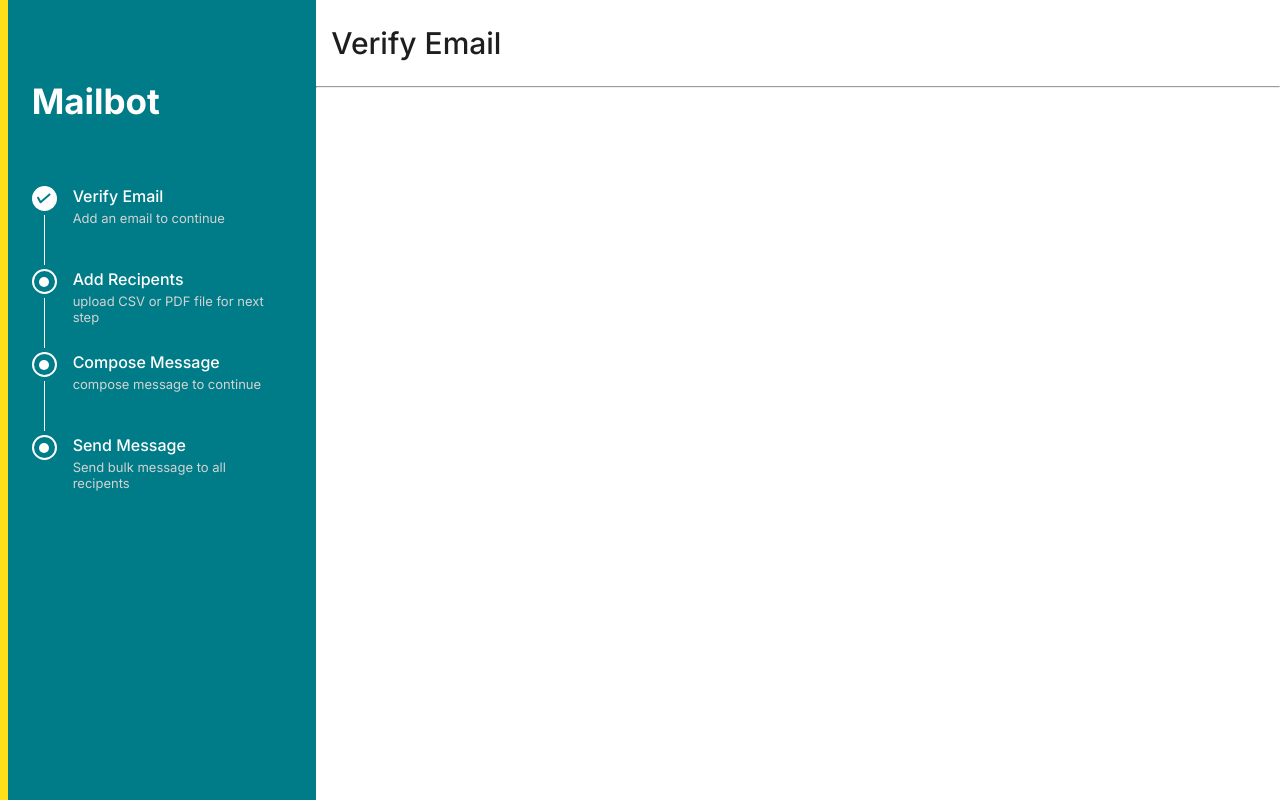
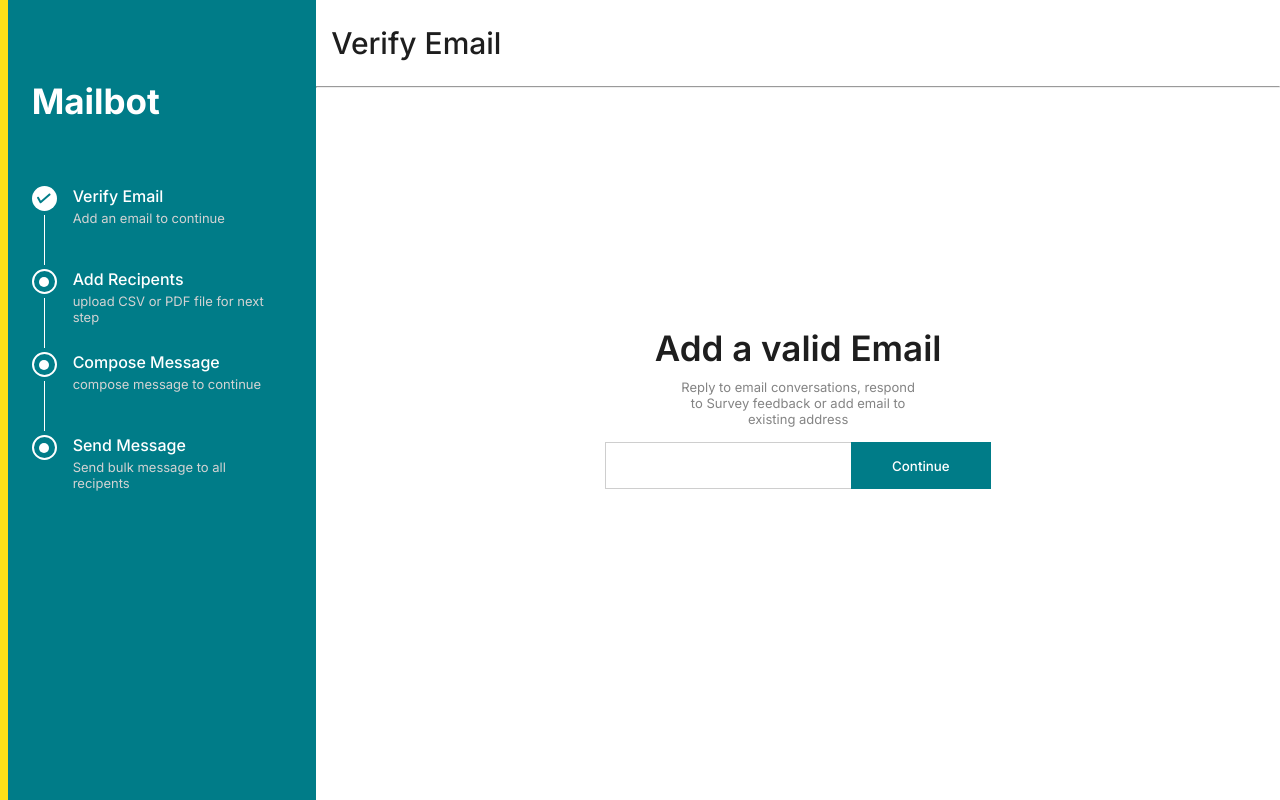
Before and after one commit to rambey-coder/mailBot, a React (Create React App) app in the folder frontend/: page / in a window 1280 px wide. Built offline with nearby package versions, Linux system fonts and the light colour scheme.

Commit message:
style: styled add email page

```diff
--- a/frontend/src/pages/Home/Home.css
+++ b/frontend/src/pages/Home/Home.css
@@ -8,3 +8,69 @@
     font-size: 30px;
      padding: 25px 15px;
 }
+
+.home-content {
+    display: flex;
+    align-items: center;
+    justify-content: center;
+    flex-direction: column;
+    height: 80vh;
+}
+
+.home-content > h2 {
+    color: #1E1E1E;
+    font-weight: 600;
+    font-size: 35px;
+    margin-bottom: 10px;
+}
+
+.home-content > p {
+    font-size: 13px;
+    max-width: 25%;
+    text-align: center;
+    margin-bottom: 15px;
+    font-weight: 500px;
+    color: #848484;
+}
+
+.form-container {
+    width: 40%;
+    position: relative;
+}
+
+.form-container > input:nth-child(1) {
+    width: 100%;
+    border: 1px solid #CECECE;
+    padding: 13px 8px;
+    font-size: 15px;
+    color: #007C88;
+    font-weight: 500;
+}
+
+.form-container > input:nth-child(2) {
+    position: absolute;
+    top: 0;
+    bottom: 0;
+    right: 0;
+    cursor: pointer;
+    color: #fff;
+    width: 140px;
+    background: #007C88;
+    font-weight: 500;
+    padding: 13px;
+    border: 0;
+}
+
+.form-container > input:nth-child(1):focus {
+    outline: 0;
+    border-color: #007C88;
+    transition: all .8s linear;
+}
+
+.form-container > .err-msg {
+    color: rgba(245, 93, 93, 0.9);
+    font-size: 13px;
+    font-weight: 500;
+    position: absolute;
+    display: none;
+}
--- a/frontend/src/pages/Home/Home.js
+++ b/frontend/src/pages/Home/Home.js
@@ -3,13 +3,27 @@ import "./Home.css"
 
 const Home = () => {
   return (
-    <div className='home-container'>
+    <div className="home-container">
       <div className="header">
         <h3>Verify Email</h3>
         <hr />
       </div>
+
+      <div className="home-content">
+        <h2>Add a valid Email</h2>
+        <p>
+          Reply to email conversations, respond to Survey feedback or add email
+          to existing address
+        </p>
+
+        <form className="form-container">
+          <input type="text" />
+          <input type="submit" value="Continue" />
+          <p className="err-msg">Please enter a valid email</p>
+        </form>
+      </div>
     </div>
-  )
+  );
 }
 
 export default Home
```
